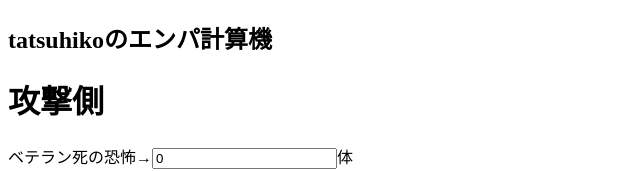
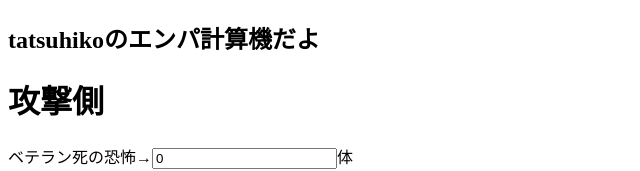
Before and after one commit to syly123/my_tools, a Nuxt app: page /attack_calculator in a window 1280 px wide. Shown: the top 171 px of the page, without its empty margins (0-640 px from the left). Built offline with nearby package versions, Linux system fonts and the light colour scheme.

Commit message:
commit_test

```diff
--- a/pages/attack_calculator.vue
+++ b/pages/attack_calculator.vue
@@ -1,7 +1,7 @@
 <template>
   <!-- attack_calculator -->
   <div>
-    <h2>tatsuhikoのエンパ計算機</h2>
+    <h2>tatsuhikoのエンパ計算機だよ</h2>
     <h1>攻撃側</h1>
     <p v-for="soldier in attack_soldiers" :key="soldier.power[3]">
       {{ soldier.name }}→<input v-model="soldier.num[0]" />体
```
